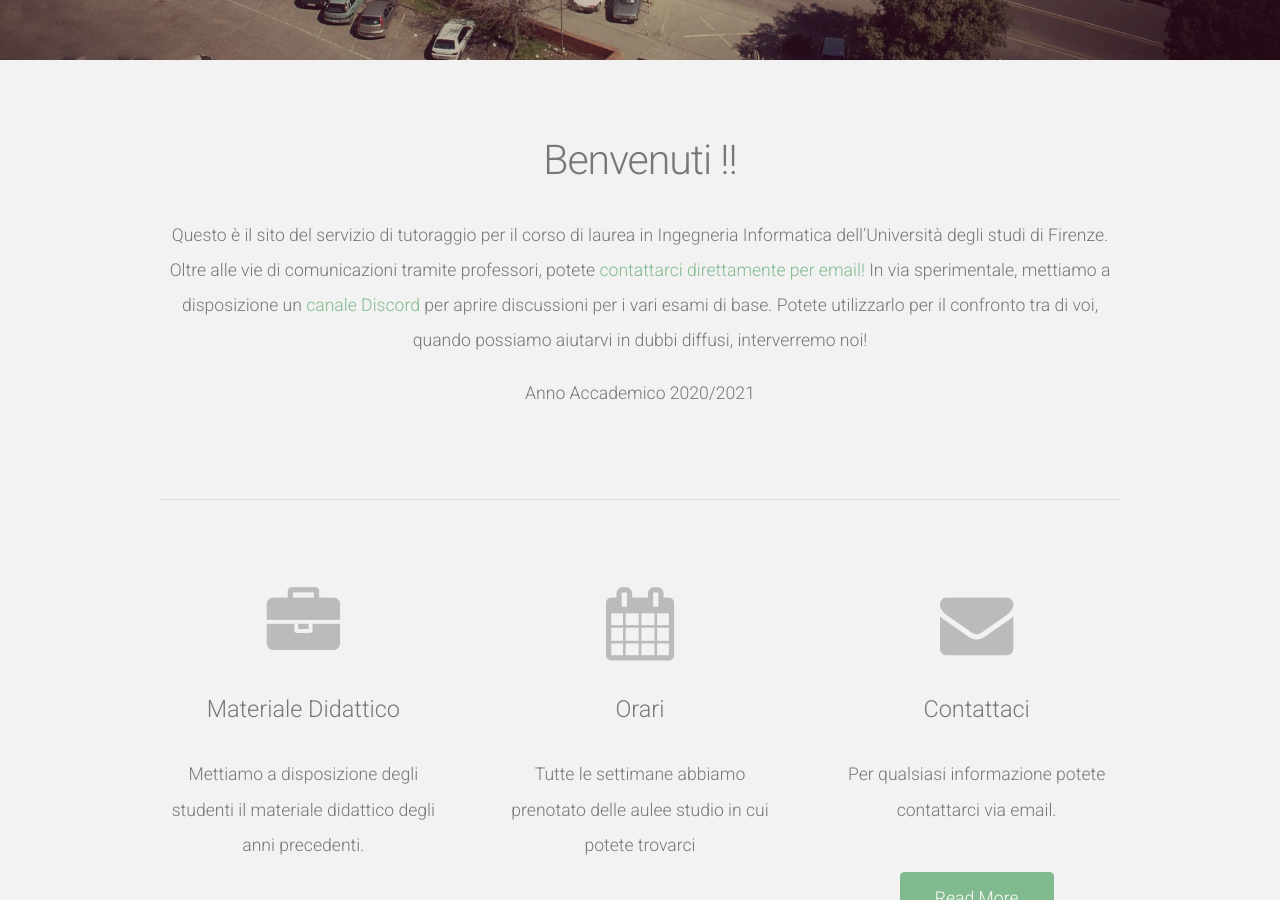
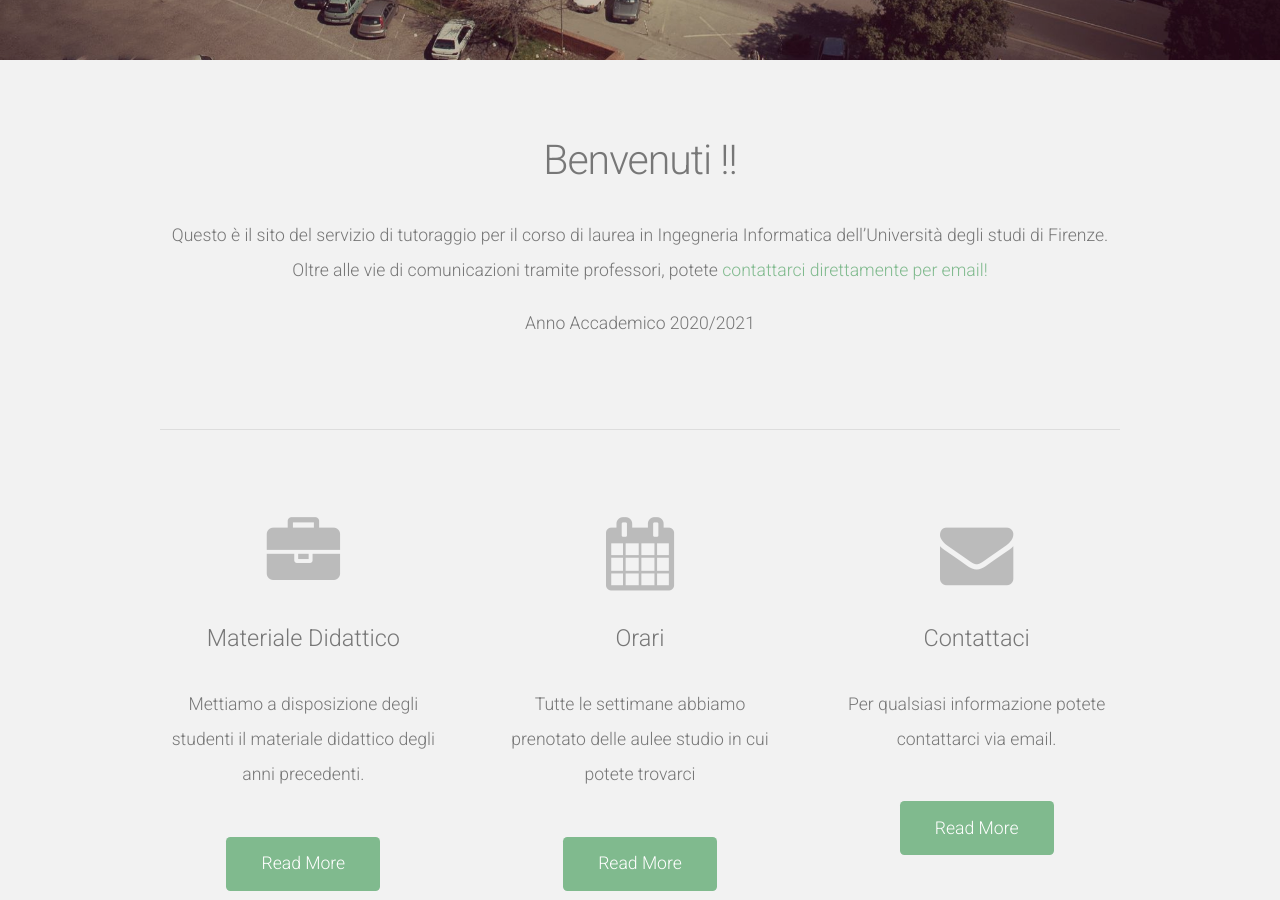
Before and after one commit to tutor-ing-inf-unifi/tutor-ing-inf-unifi.github.io, a Jekyll site: the page built from index.html, in a window 1280 px wide and 900 px high, scrolled down 318 px. Built offline with Jekyll 4.4.1, drawn with Linux system fonts in a browser that asks for light colours; nearby versions of some CDN libraries; the list of posts is cut into pages by our own code.

Commit message:
Update index.html

```diff
--- a/index.html
+++ b/index.html
@@ -11,7 +11,6 @@ layout: default
 		<p>
 		Questo è il sito del servizio di tutoraggio per il corso di laurea in Ingegneria Informatica dell’Università degli studi di Firenze.
 			Oltre alle vie di comunicazioni tramite professori, potete <a href="http://tutoringinf.github.io/contattaci.html">contattarci direttamente per email! </a>
-			In via sperimentale, mettiamo a disposizione un <a href="https://discord.gg/BrZAMzaxXw">canale Discord</a> per aprire discussioni per i vari esami di base. Potete utilizzarlo per il confronto tra di voi, quando possiamo aiutarvi in dubbi diffusi, interverremo noi!
 		</p>
 		<p>
 			Anno Accademico 2020/2021
```
